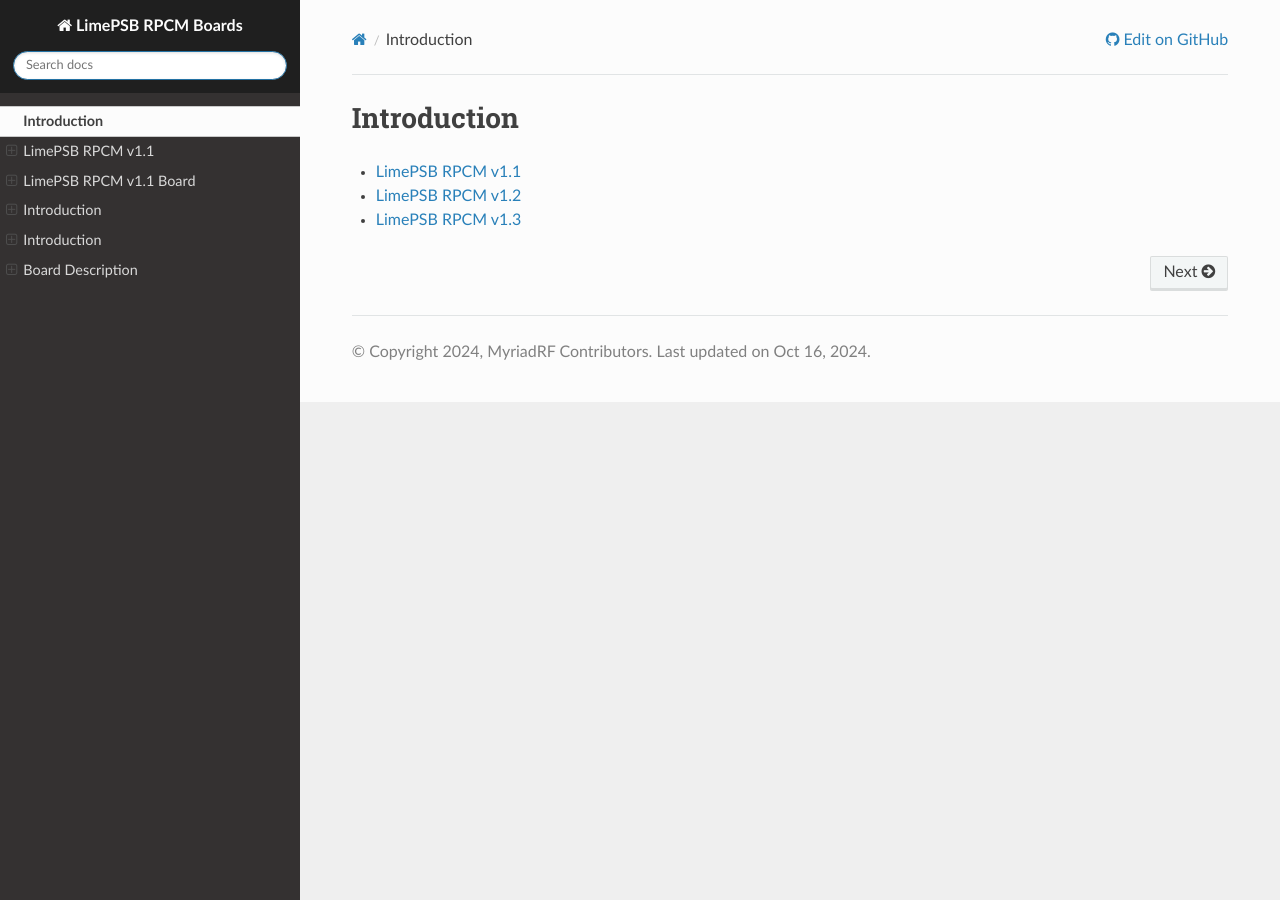
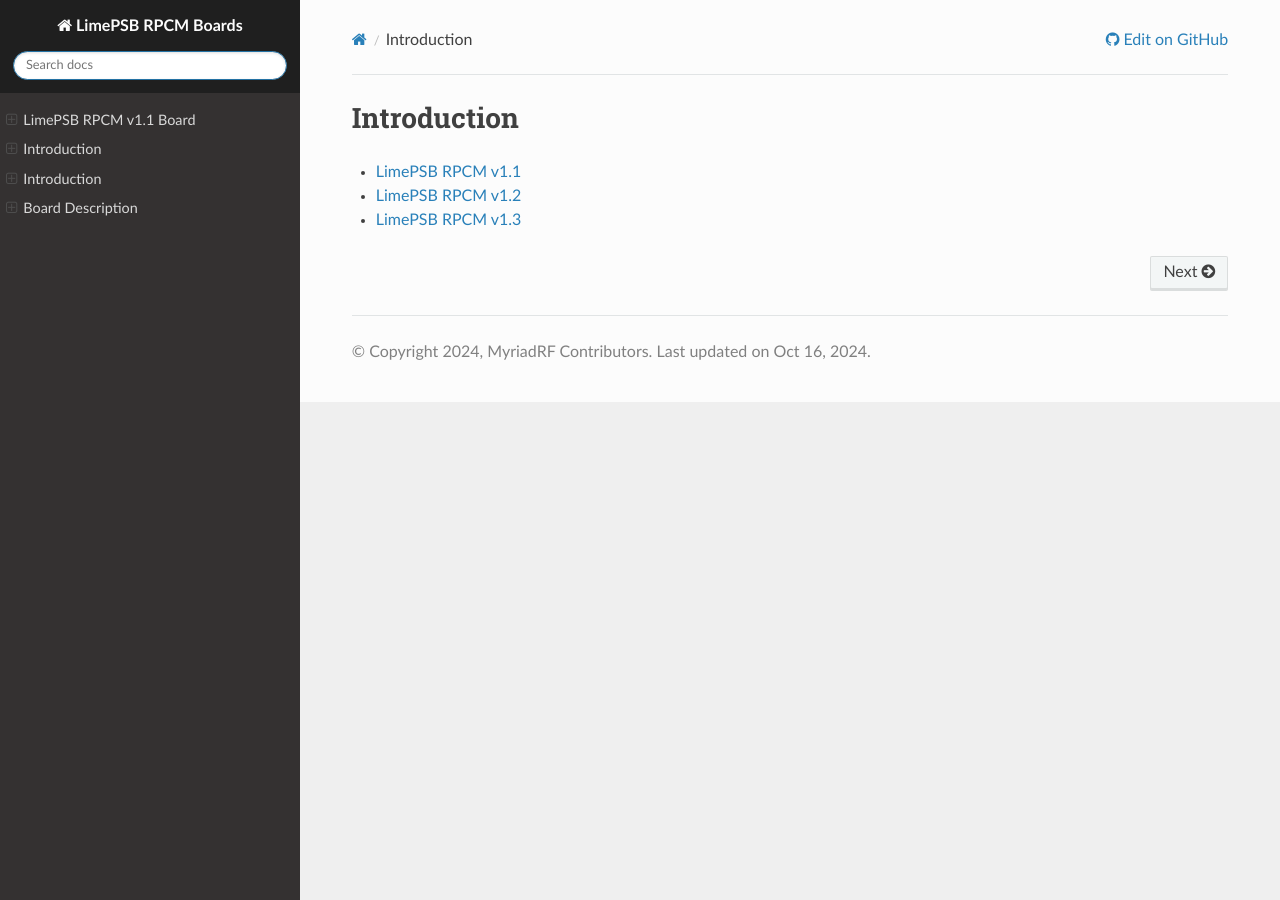
Before and after one commit to myriadrf/LimePSB-RPCM, a Sphinx documentation site: the page built from docs/index.rst, in a window 1280 px wide. Built offline with Sphinx 7.4.7 and the Read the Docs theme 3.1.0, drawn with Linux system fonts in a browser that asks for light colours.

Commit message:
Update index.rst

```diff
--- a/docs/index.rst
+++ b/docs/index.rst
@@ -2,8 +2,6 @@
    :maxdepth: 3
    :hidden:
 
-   Introduction <self>
-   LimePSB RPCM v1.1 <v1.1/index>
    v1.1/index
    v1.2/index
    v1.3/index
```
